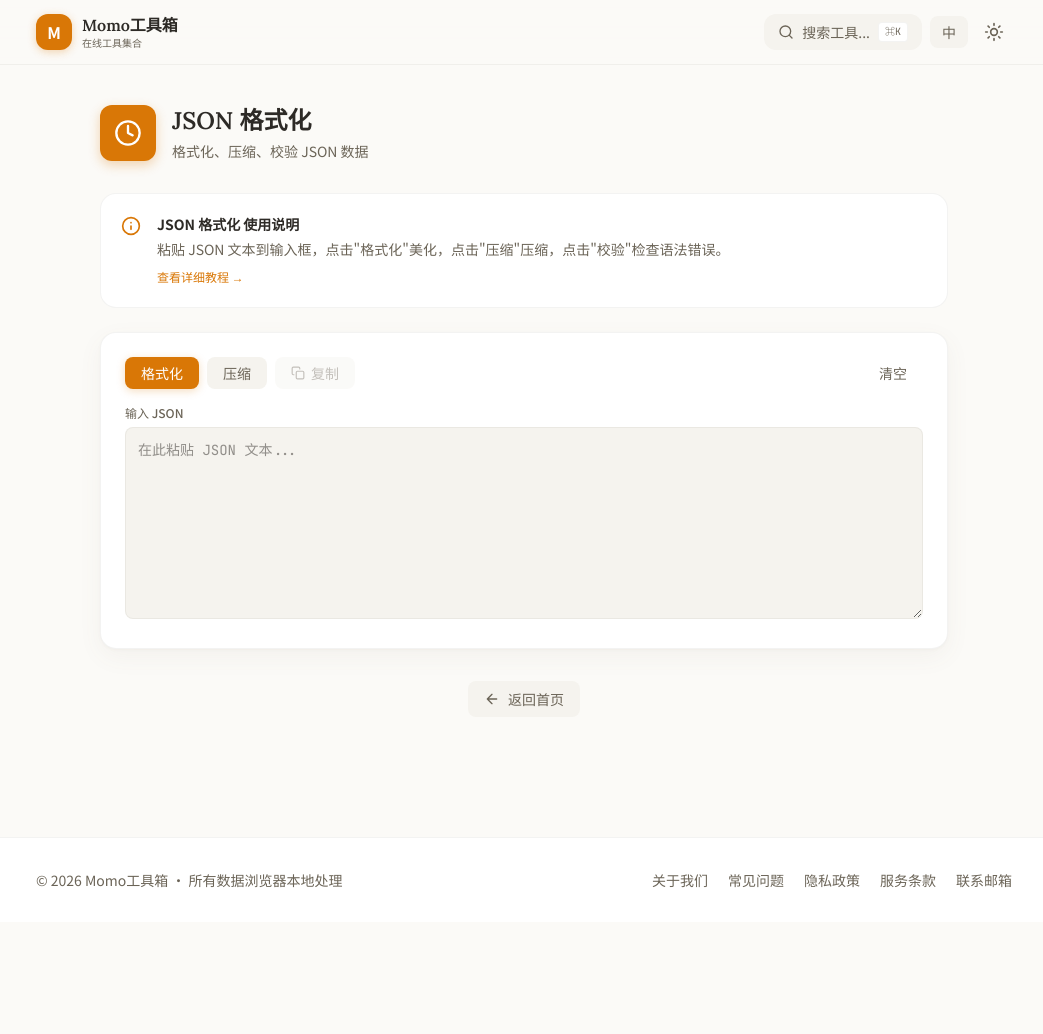
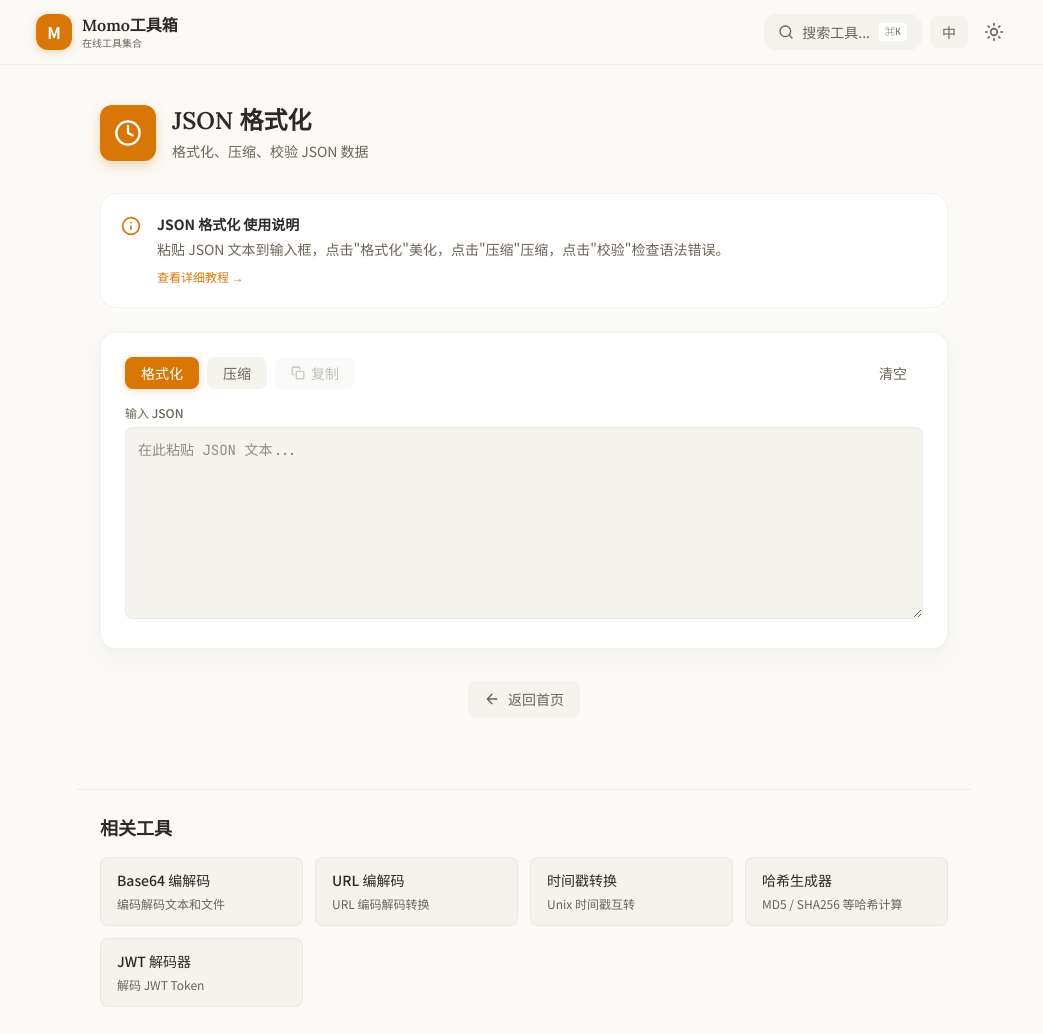
Before and after one commit to wecccFK/tools, an Astro site: page /tool/json-formatter in a window 1280 px wide. Shown: the top 1034 px of the page, without its empty margins (116-1159 px from the left). Before the commit the page ends 922 px from the top, so only its background shows below. Built offline with nearby package versions, Linux system fonts and the light colour scheme; Astro itself is replaced by a stand-in of ours.

Commit message:
feat: 内部链接权重传递 + GitHub README 工具外链
工具页加"相关工具"区块(文章第 2 条最佳实践):
- tool/[id].astro 末尾加相关工具区块,展示同分类的 5 个工具
- 每个工具页都有 5 个外链到其他工具页,形成内部链接网
- Googlebot 抓到任一工具页,就能顺着内链发现其他工具页
- 权重在工具间流动,提升整体收录率

GitHub README 优化(文章第 6 条最佳实践):
- 站点链接改成 HTML anchor(<a href>),Googlebot 爬 GitHub 时能跟随
- 工具列表从 13 个更新到 21 个,每个工具都是独立 anchor 链接
- 21 个工具链接全部指向 https://www.web-tools.top/tool/xxx/
- Googlebot 每天爬 GitHub,会顺着链接发现并抓取你的站

```diff
--- a/src/pages/tool/[id].astro
+++ b/src/pages/tool/[id].astro
@@ -17,6 +17,12 @@ const { tool } = Astro.props;
 const title = tool.seoTitle?.zh || `${tool.name.zh} - Momo工具箱`;
 const description = tool.seoDescription?.zh || tool.description.zh;
 const canonical = new URL(`/tool/${tool.id}/`, Astro.site).toString();
+
+// 相关工具:同分类的其他工具(最多 5 个),用于内部链接传递权重
+// 如果同类不足 5 个,补充其他类别的工具凑齐
+const sameCategory = TOOLS.filter(t => t.category === tool.category && t.id !== tool.id);
+const others = TOOLS.filter(t => t.category !== tool.category && t.id !== tool.id);
+const relatedTools = [...sameCategory, ...others].slice(0, 5);
 
 // JSON-LD 结构化数据（SoftwareApplication schema）
 const jsonLd = {
@@ -42,4 +48,28 @@ const jsonLd = {
     <span data-zh={tool.seoTitle?.zh || `${tool.name.zh} - Momo工具箱`} data-en={tool.seoTitle?.en || `${tool.name.en} - Momo Toolbox`}>{tool.seoTitle?.zh || `${tool.name.zh} - Momo工具箱`}</span>
   </h1>
   <ToolContent tool={tool} client:load />
+
+  {/* 相关工具:内部链接传递权重,帮助 Googlebot 发现更多工具页 */}
+  <section class="related-tools" style="max-width: 56rem; margin: 2rem auto; padding: 1.5rem; border-top: 1px solid var(--border);">
+    <h2 class="related-title" style="font-size: 1.125rem; font-weight: 600; margin-bottom: 1rem; color: var(--text);">
+      <span data-zh="相关工具" data-en="Related Tools">相关工具</span>
+    </h2>
+    <div class="related-grid" style="display: grid; grid-template-columns: repeat(auto-fill, minmax(200px, 1fr)); gap: 0.75rem;">
+      {relatedTools.map(t => (
+        <a
+          href={`/tool/${t.id}/`}
+          style="display: block; padding: 0.75rem 1rem; border-radius: 0.5rem; background: var(--bg-3); border: 1px solid var(--border); color: var(--text); text-decoration: none; transition: all 0.2s;"
+          onmouseover="this.style.borderColor='var(--accent)'"
+          onmouseout="this.style.borderColor='var(--border)'"
+        >
+          <div style="font-weight: 500; font-size: 0.875rem;">
+            <span data-zh={t.name.zh} data-en={t.name.en}>{t.name.zh}</span>
+          </div>
+          <div style="font-size: 0.75rem; color: var(--text-muted); margin-top: 0.25rem;">
+            <span data-zh={t.description.zh} data-en={t.description.en}>{t.description.zh}</span>
+          </div>
+        </a>
+      ))}
+    </div>
+  </section>
 </BaseLayout>
```
Also changed, not shown: README.md.
